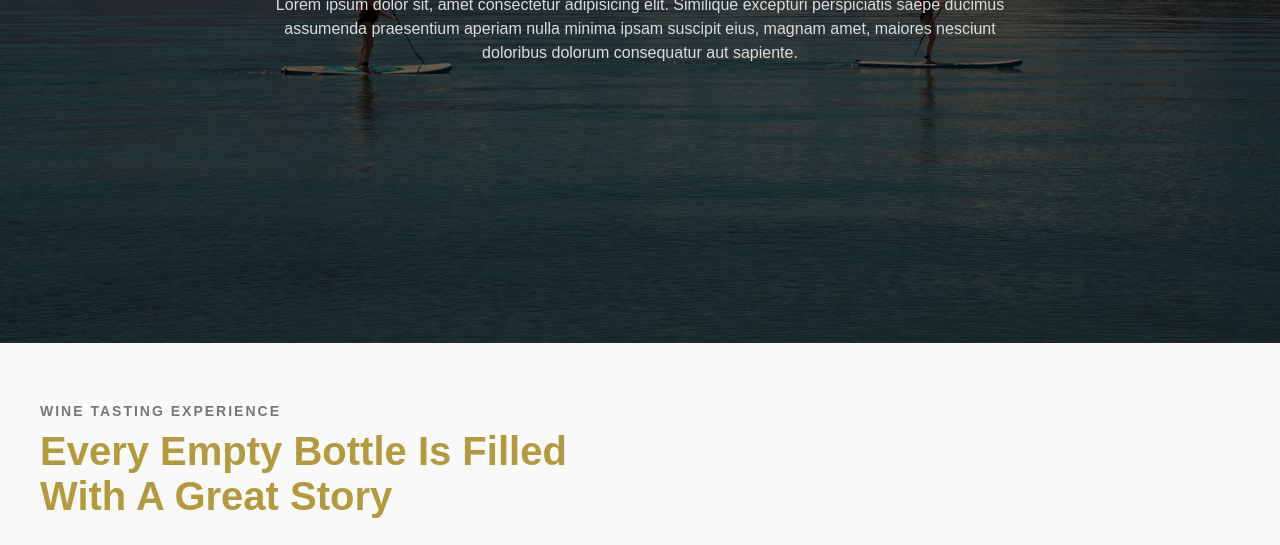
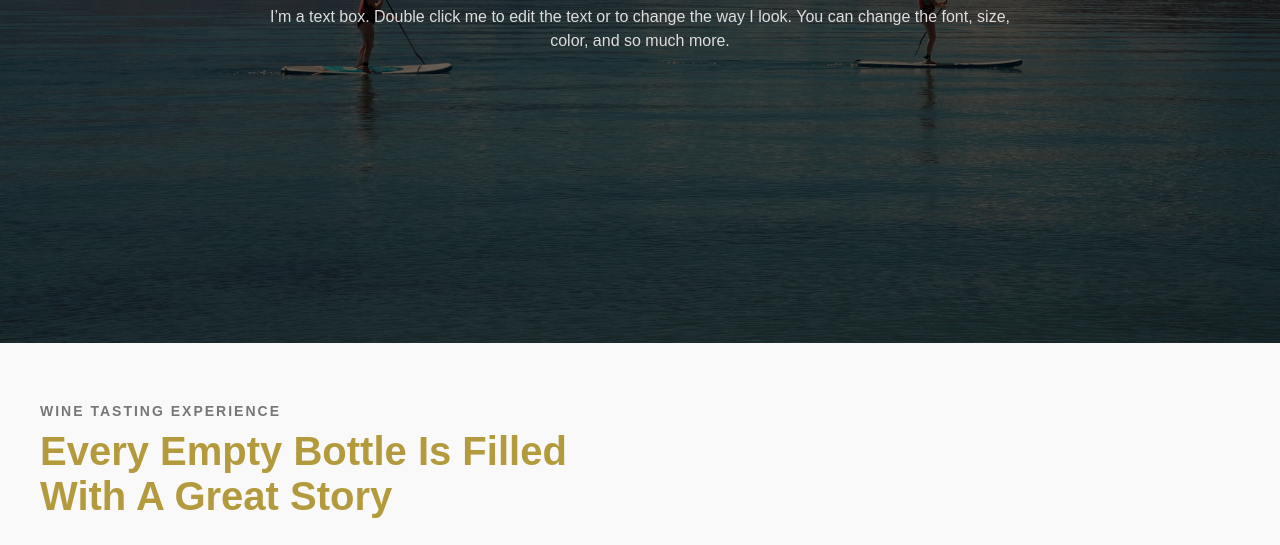
Before and after one commit to prerit425/test, a plain HTML site: page index.html in a window 1280 px wide. Shown: the part 555-1100 px from the top of the page. Drawn offline with Linux system fonts and the light colour scheme.

Commit message:
Revert "fs"
This reverts commit f29ec9bf340d12a12f352287c7d1a1aaf5c03a1a.

```diff
--- a/index.html
+++ b/index.html
@@ -25,7 +25,8 @@
         <h2>VIGNETO VINEYARDS</h2>
         <h1>The ultimate food and wine experience</h1>
         <p>
-          Lorem ipsum dolor sit, amet consectetur adipisicing elit. Similique excepturi perspiciatis saepe ducimus assumenda praesentium aperiam nulla minima ipsam suscipit eius, magnam amet, maiores nesciunt doloribus dolorum consequatur aut sapiente.
+          I’m a text box. Double click me to edit the text or to change the way
+          I look. You can change the font, size, color, and so much more.
         </p>
       </div>
     </div>
```
